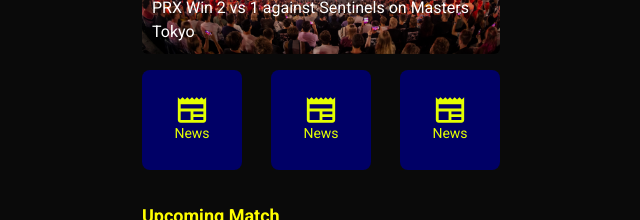
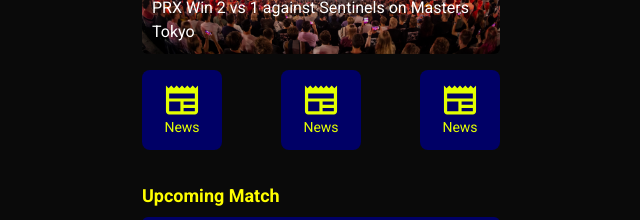
Before and after one commit to Aiji3107/esport, a Next.js app: page / in a window 1280 px wide. Shown: the part 212-432 px from the top of the page, without its empty margins (319-959 px from the left). Built offline with nearby package versions, Linux system fonts and the light colour scheme.

Commit message:
edit heaight bigbutton

```diff
--- a/components/bigButton.js
+++ b/components/bigButton.js
@@ -4,22 +4,26 @@
   return (
     <div
       style={{
-        width: "100px",
-        height: "100px",
+        width: "80px",
+        height: "80px",
         color: "black",
         display: "flex",
         flexDirection: "column", // Mengatur konten di dalam button secara vertikal
         justifyContent: "center",
         alignItems: "center",
         borderRadius: "8px",
-        padding: "10px",
         cursor: "pointer",
         backgroundColor: "#000066", // Warna latar belakang button
         textAlign: "center",
       }}
     >
       {/* Ikon di atas */}
-      <Image src={NewsIcon} alt='icon' />
+      <Image src={NewsIcon} alt='icon'
+      style={{
+        width: "34px",
+        height: "34px",
+      }}
+      />
 
       {/* Teks di bawah */}
       <span style={{ fontSize: "14px", color: "#E4FF00" }}>News</span>
```
